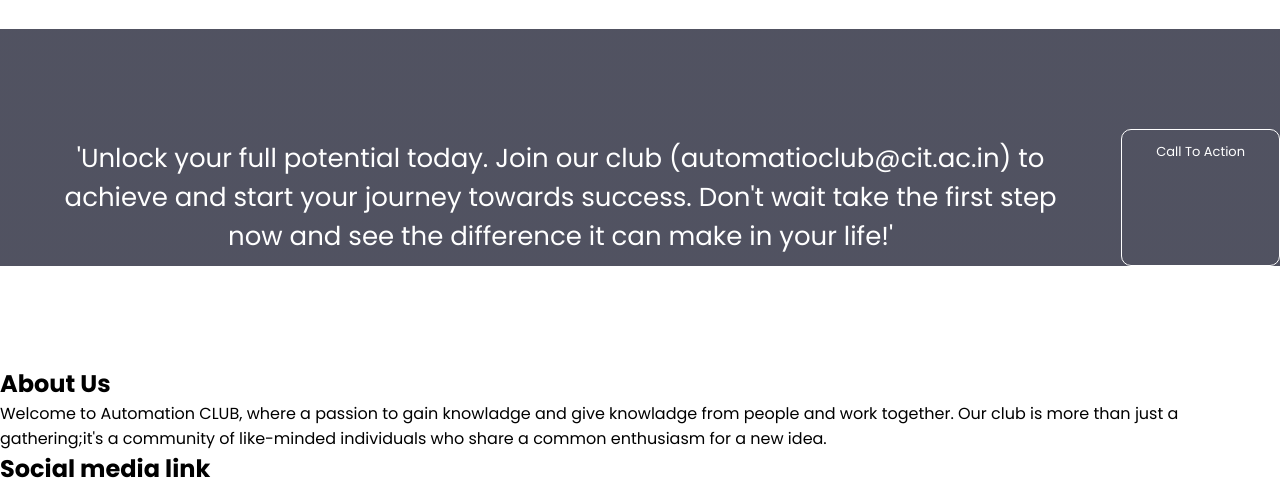
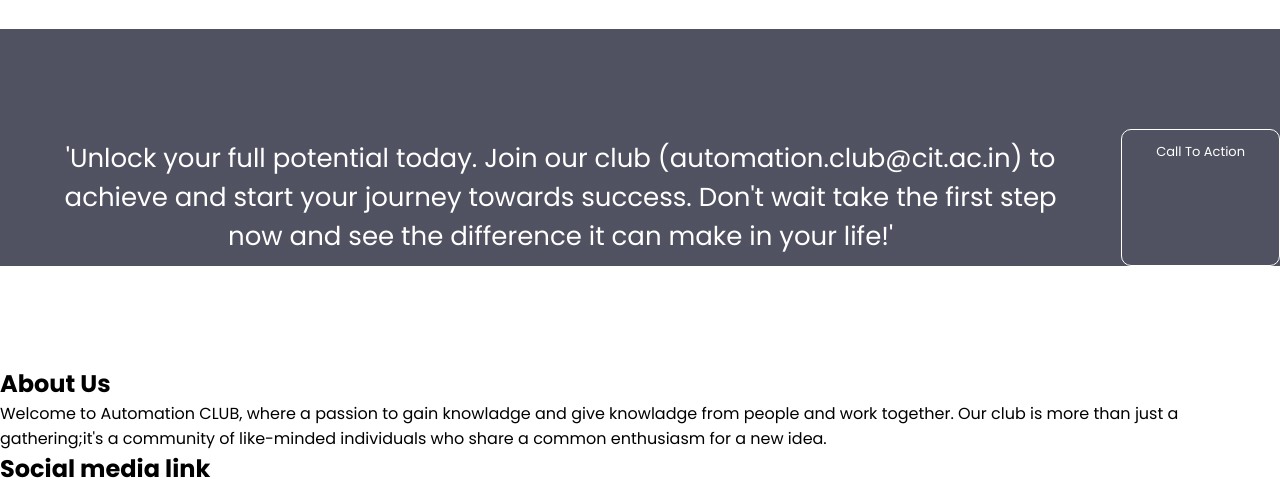
Before and after one commit to eliorenkit/automation.club.github.io, a plain HTML site: page index.html in a window 1280 px wide. Shown: the part 4980-5460 px from the top of the page. Drawn offline with Linux system fonts and the light colour scheme.

Commit message:
Update index.html

```diff
--- a/index.html
+++ b/index.html
@@ -258,7 +258,7 @@
     <section class="calltoaction">
         <div class="cta">
 
-        <p>'Unlock your full potential today. Join our club (automatioclub@cit.ac.in) to achieve and start your journey towards success. Don't wait take the first step now and see the difference it can make in your life!'</p>
+        <p>'Unlock your full potential today. Join our club (automation.club@cit.ac.in) to achieve and start your journey towards success. Don't wait take the first step now and see the difference it can make in your life!'</p>
 
         <a href="" class="cta-btn">Call To Action</a>
         </div>
```
